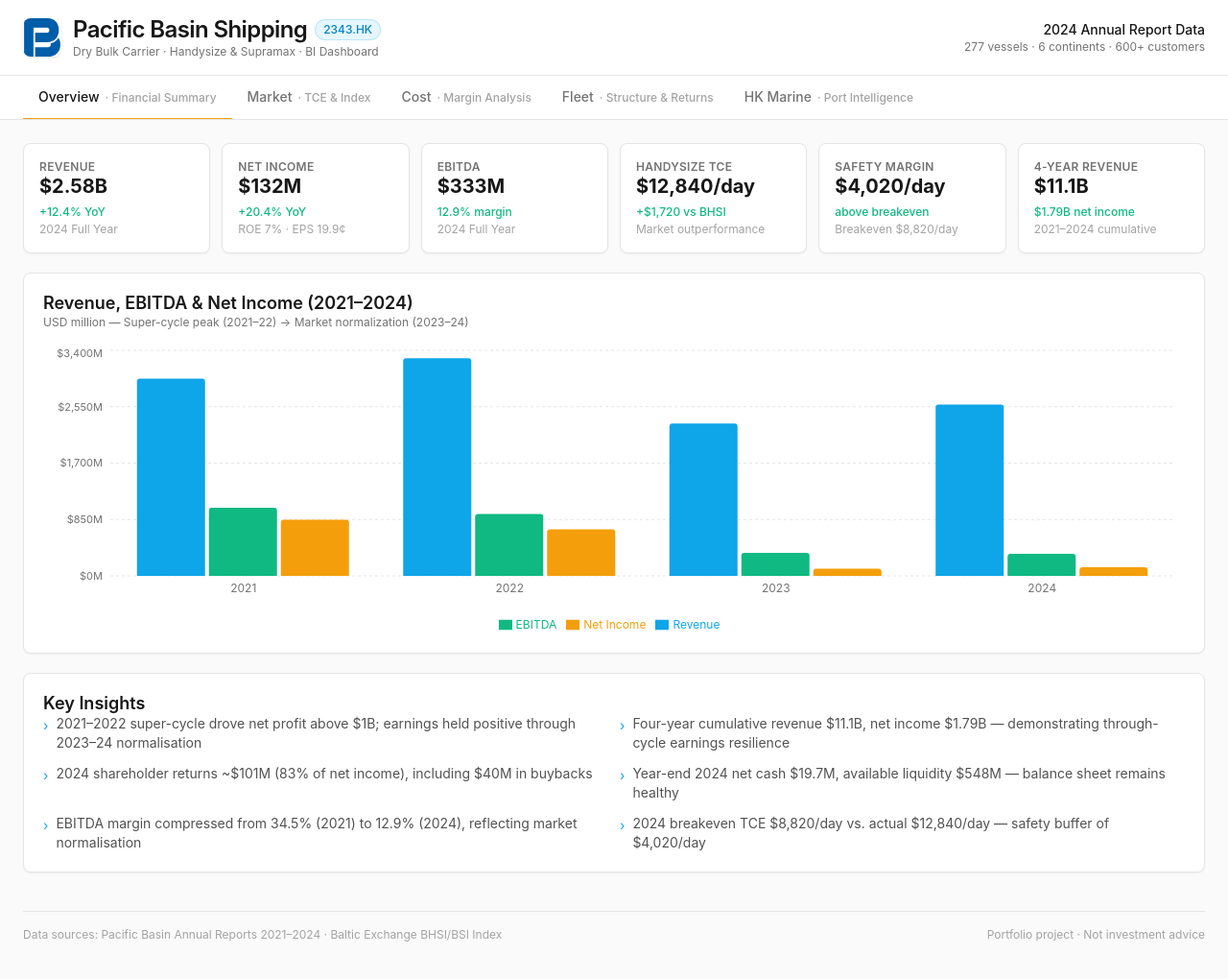
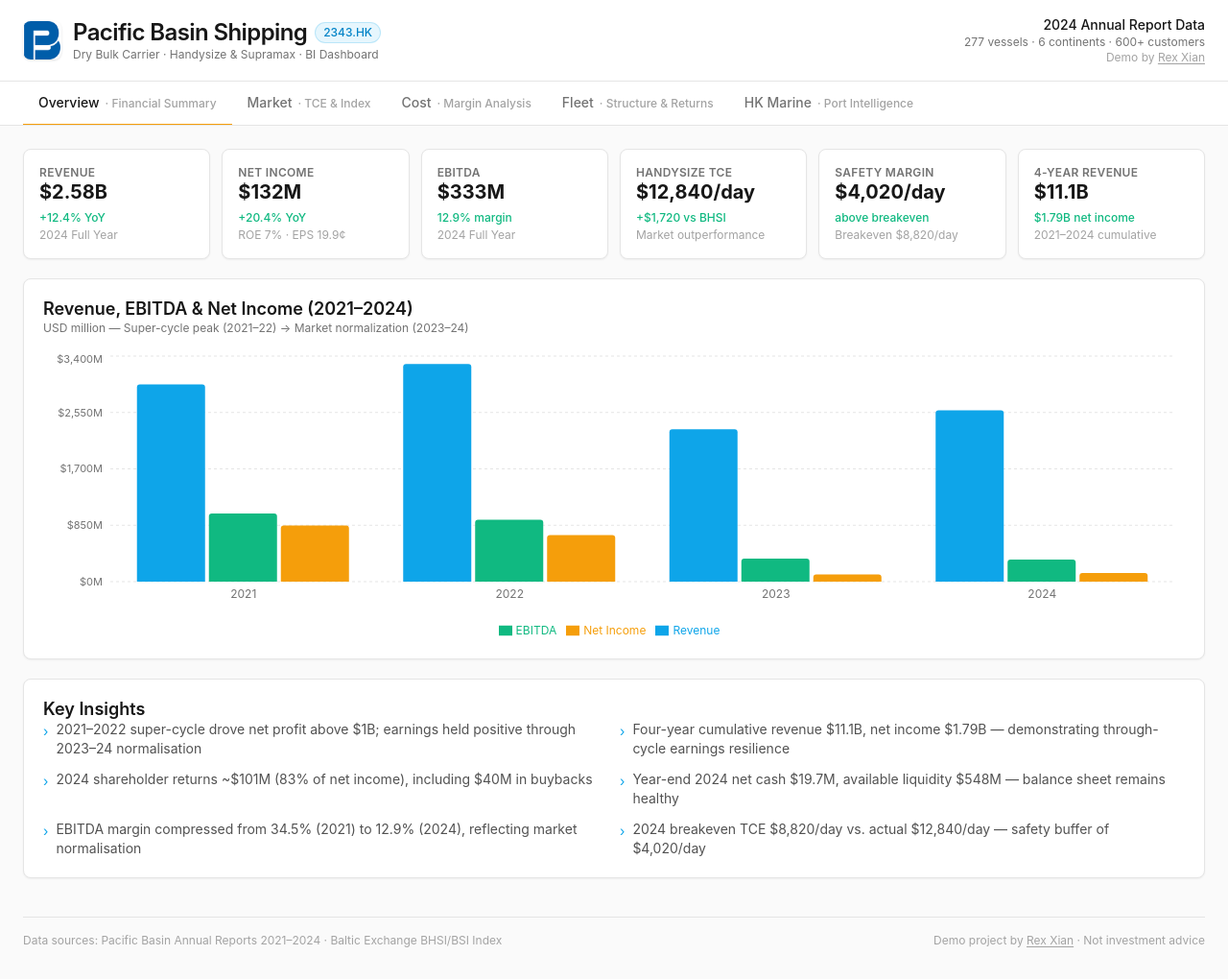
Before and after one commit to xianran0-lab/pacific-basin-bi, a React (Vite) app: page / in a window 1280 px wide. Shown: the whole page at 96% size. Built offline with nearby package versions, Linux system fonts and the light colour scheme.

Commit message:
feat: add Rex Xian attribution with LinkedIn link in header and footer

```diff
--- a/src/App.tsx
+++ b/src/App.tsx
@@ -89,6 +89,18 @@
               >
                 277 vessels · 6 continents · 600+ customers
               </p>
+              <p className="text-xs mt-1" style={{ color: 'var(--text-muted)' }}>
+                Demo by{' '}
+                <a
+                  href="https://www.linkedin.com/in/rex-xian-resume/"
+                  target="_blank"
+                  rel="noopener noreferrer"
+                  style={{ color: 'var(--text-muted)' }}
+                  className="underline underline-offset-2 hover:opacity-70 transition-opacity"
+                >
+                  Rex Xian
+                </a>
+              </p>
             </div>
           </div>
         </div>
@@ -161,7 +173,19 @@
           }}
         >
           <p>Data sources: Pacific Basin Annual Reports 2021–2024 · Baltic Exchange BHSI/BSI Index</p>
-          <p className="flex-shrink-0">Portfolio project · Not investment advice</p>
+          <p className="flex-shrink-0">
+            Demo project by{' '}
+            <a
+              href="https://www.linkedin.com/in/rex-xian-resume/"
+              target="_blank"
+              rel="noopener noreferrer"
+              style={{ color: 'var(--text-muted)' }}
+              className="underline underline-offset-2 hover:opacity-70 transition-opacity"
+            >
+              Rex Xian
+            </a>
+            {' '}· Not investment advice
+          </p>
         </div>
       </footer>
     </div>
```
